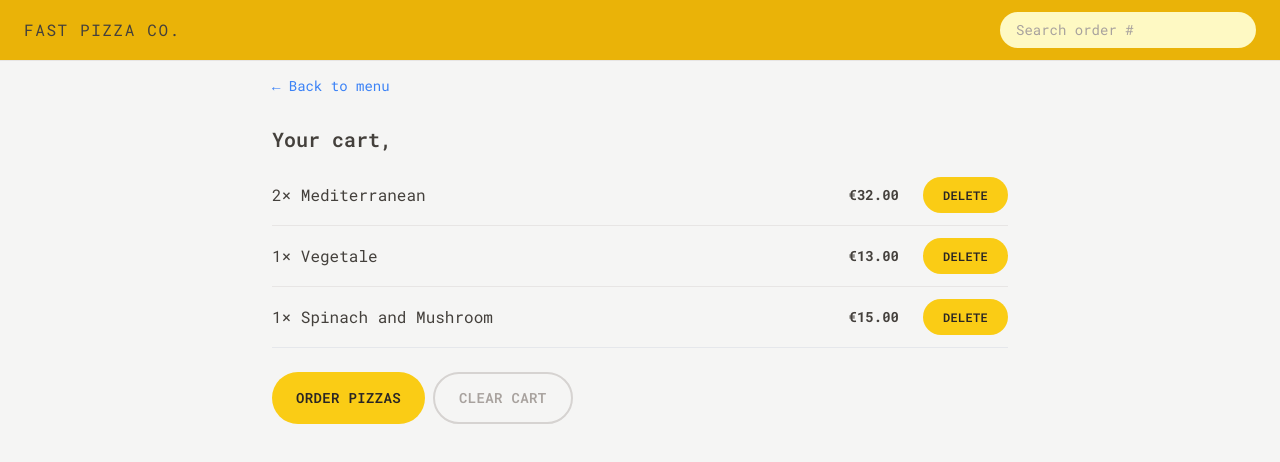
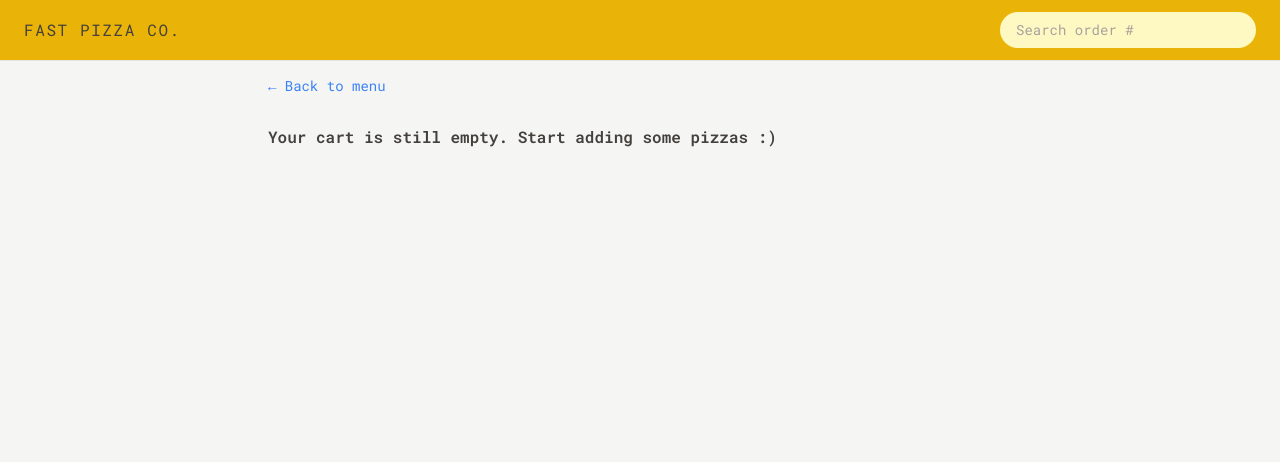
Before and after one commit to Zahidul-Turja/fastPizza, a React (Vite) app: page /cart in a window 1280 px wide. Shown: the top 462 px of the page. Built offline with nearby package versions, Linux system fonts and the light colour scheme.

Commit message:
delete cart item

```diff
--- a/src/features/cart/Cart.jsx
+++ b/src/features/cart/Cart.jsx
@@ -1,36 +1,16 @@
-import { Link } from "react-router-dom";
 import LinkButton from "../../ui/LinkButton";
 import Button from "../../ui/Button";
 import CartItem from "./CartItem";
-import { useSelector } from "react-redux";
-
-const fakeCart = [
-  {
-    pizzaId: 12,
-    name: "Mediterranean",
-    quantity: 2,
-    unitPrice: 16,
-    totalPrice: 32,
-  },
-  {
-    pizzaId: 6,
-    name: "Vegetale",
-    quantity: 1,
-    unitPrice: 13,
-    totalPrice: 13,
-  },
-  {
-    pizzaId: 11,
-    name: "Spinach and Mushroom",
-    quantity: 1,
-    unitPrice: 15,
-    totalPrice: 15,
-  },
-];
+import { useDispatch, useSelector } from "react-redux";
+import { clearCart, getCart } from "./cartSlice";
+import EmptyCart from "./EmptyCart";
 
 function Cart() {
   const username = useSelector((state) => state.user.username);
-  const cart = fakeCart;
+  const cart = useSelector(getCart);
+  const dispatch = useDispatch();
+
+  if (!cart.length) return <EmptyCart />;
 
   return (
     <div className="px-4 py-3">
@@ -40,7 +20,7 @@ function Cart() {
 
       <ul className="mt-3 divide-y divide-stone-200 border-b">
         {cart.map((item) => (
-          <CartItem item={item} key={item.key} />
+          <CartItem item={item} key={item.id} />
         ))}
       </ul>
 
@@ -48,7 +28,9 @@ function Cart() {
         <Button to="/order/new" type="primary">
           Order Pizzas
         </Button>
-        <Button type="secondary">Clear cart</Button>
+        <Button type="secondary" onClick={() => dispatch(clearCart())}>
+          Clear cart
+        </Button>
       </div>
     </div>
   );
--- a/src/features/cart/CartItem.jsx
+++ b/src/features/cart/CartItem.jsx
@@ -1,5 +1,6 @@
 import Button from "../../ui/Button";
 import { formatCurrency } from "../../utils/helpers";
+import DeleteItem from "./DeleteItem";
 
 function CartItem({ item }) {
   const { pizzaId, name, quantity, totalPrice } = item;
@@ -11,7 +12,7 @@ function CartItem({ item }) {
       </p>
       <div className="flex items-center justify-between sm:gap-6">
         <p className="text-sm font-bold">{formatCurrency(totalPrice)}</p>
-        <Button type="small">Delete</Button>
+        <DeleteItem pizzaId={pizzaId} />
       </div>
     </li>
   );
--- a/src/features/cart/CartOverview.jsx
+++ b/src/features/cart/CartOverview.jsx
@@ -1,5 +1,6 @@
 import { useSelector } from "react-redux";
 import { Link } from "react-router-dom";
+
 import { getTotalCartPrice, getTotalCartQuantity } from "./cartSlice";
 import { formatCurrency } from "../../utils/helpers";
 
--- /dev/null
+++ b/src/features/cart/DeleteItem.jsx
@@ -0,0 +1,15 @@
+import { useDispatch } from "react-redux";
+import Button from "../../ui/Button";
+import { deleteItem } from "./cartSlice";
+
+function DeleteItem({ pizzaId }) {
+  const dispatch = useDispatch();
+
+  return (
+    <Button type="small" onClick={() => dispatch(deleteItem(pizzaId))}>
+      Delete
+    </Button>
+  );
+}
+
+export default DeleteItem;
--- a/src/features/cart/EmptyCart.jsx
+++ b/src/features/cart/EmptyCart.jsx
@@ -1,11 +1,13 @@
-import { Link } from 'react-router-dom';
+import LinkButton from "../../ui/LinkButton";
 
 function EmptyCart() {
   return (
-    <div>
-      <Link to="/menu">&larr; Back to menu</Link>
+    <div className="px-3 py-3">
+      <LinkButton to="/menu">&larr; Back to menu</LinkButton>
 
-      <p>Your cart is still empty. Start adding some pizzas :)</p>
+      <p className="mt-7 font-semibold">
+        Your cart is still empty. Start adding some pizzas :)
+      </p>
     </div>
   );
 }
--- a/src/features/cart/cartSlice.js
+++ b/src/features/cart/cartSlice.js
@@ -51,10 +51,17 @@ export const {
   clearCart,
 } = cartSlice.actions;
 
+export const getCart = (state) => state.cart.cart;
+
 export const getTotalCartQuantity = (state) =>
   state.cart.cart.reduce((sum, item) => sum + item.quantity, 0);
 
 export const getTotalCartPrice = (state) =>
   state.cart.cart.reduce((sum, item) => sum + item.totalPrice, 0);
 
+export const getCurrentQuantityById = (id) => (state) =>
+  state.cart.cart.find((item) => item.pizzaId === id)?.quantity ?? 0;
+
 export default cartSlice.reducer;
+
+// ! An important function --> `reselect()`
--- a/src/features/menu/MenuItem.jsx
+++ b/src/features/menu/MenuItem.jsx
@@ -1,12 +1,17 @@
+import { useDispatch, useSelector } from "react-redux";
+
+import Button from "../../ui/Button";
+import DeleteItem from "../cart/DeleteItem";
 import { formatCurrency } from "../../utils/helpers";
-import Button from "../../ui/Button";
-import { useDispatch } from "react-redux";
-import { addItem } from "../cart/cartSlice";
+import { addItem, getCurrentQuantityById } from "../cart/cartSlice";
 
 function MenuItem({ pizza }) {
   const dispatch = useDispatch();
 
   const { id, name, unitPrice, ingredients, soldOut, imageUrl } = pizza;
+
+  const currentQuantity = useSelector(getCurrentQuantityById(id));
+  const isInCart = currentQuantity > 0;
 
   function handleAddToCart() {
     const newItem = {
@@ -41,7 +46,9 @@ function MenuItem({ pizza }) {
             </p>
           )}
 
-          {!soldOut && (
+          {isInCart && <DeleteItem pizzaId={id} />}
+
+          {!soldOut && !isInCart && (
             <Button type="small" onClick={handleAddToCart}>
               Add to cart
             </Button>
```
